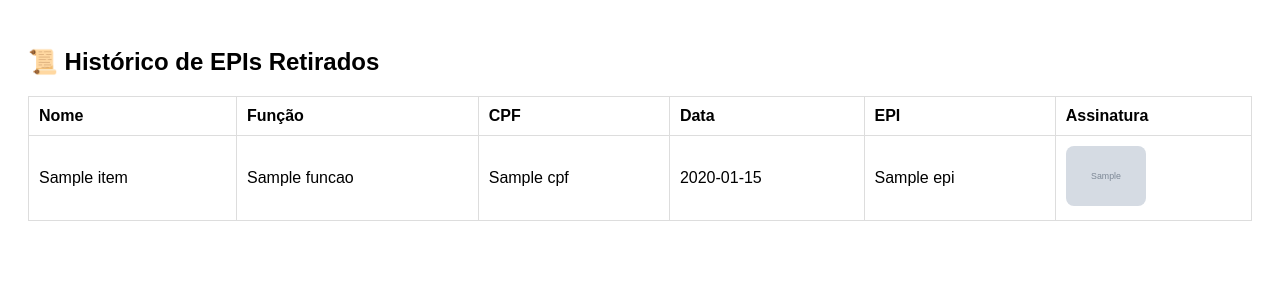
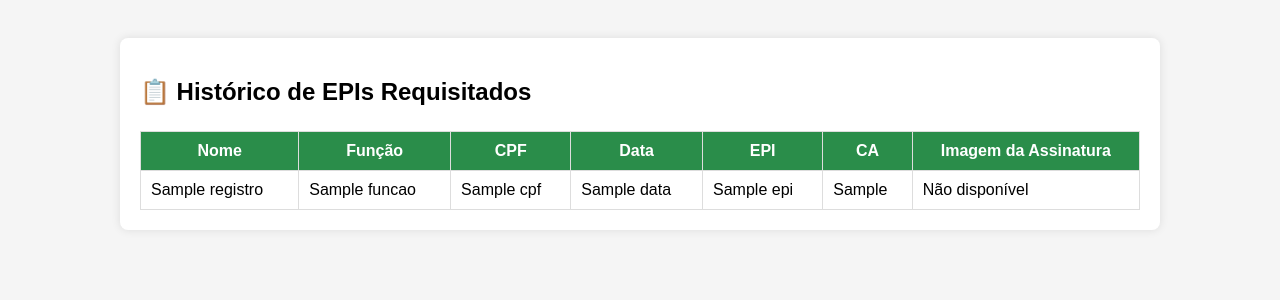
Before and after one commit to rhamon527/orca, a Python web app: template templates/historico_epis.html in a window 1280 px wide. Shown: the top 300 px of the page. Run offline with Jinja, Linux system fonts and the light colour scheme; the template is opened without the code that fills it: most values are stand-ins (such as "Sample title", 1, 10 or a date in 2020); grey boxes marked "Sample" are stand-in pictures.

Commit message:
Update historico_epis.html

```diff
--- a/templates/historico_epis.html
+++ b/templates/historico_epis.html
@@ -4,39 +4,69 @@
     <meta charset="UTF-8">
     <title>Histórico de EPIs</title>
     <style>
-        body { font-family: Arial; padding: 20px; }
-        table { width: 100%; border-collapse: collapse; }
-        th, td { border: 1px solid #ddd; padding: 10px; text-align: left; }
-        img { width: 80px; border-radius: 8px; }
+        body {
+            font-family: Arial, sans-serif;
+            padding: 30px;
+            background-color: #f5f5f5;
+        }
+        .container {
+            background: white;
+            padding: 20px;
+            border-radius: 8px;
+            max-width: 1000px;
+            margin: auto;
+            box-shadow: 0 0 10px rgba(0,0,0,0.1);
+        }
+        table {
+            width: 100%;
+            border-collapse: collapse;
+            margin-top: 25px;
+        }
+        th, td {
+            padding: 10px;
+            border: 1px solid #ddd;
+        }
+        th {
+            background-color: #2a8d4a;
+            color: white;
+        }
     </style>
 </head>
 <body>
-    <h2>📜 Histórico de EPIs Retirados</h2>
+    <div class="container">
+        <h2>📋 Histórico de EPIs Requisitados</h2>
         <table>
+            <thead>
                 <tr>
                     <th>Nome</th>
                     <th>Função</th>
                     <th>CPF</th>
                     <th>Data</th>
                     <th>EPI</th>
-            <th>Assinatura</th>
+                    <th>CA</th>
+                    <th>Imagem da Assinatura</th>
                 </tr>
-        {% for item in dados %}
+            </thead>
+            <tbody>
+                {% for r in registros %}
                 <tr>
-            <td>{{ item.nome }}</td>
-            <td>{{ item.funcao }}</td>
-            <td>{{ item.cpf }}</td>
-            <td>{{ item.data_requisicao.strftime('%d/%m/%Y') }}</td>
-            <td>{{ item.epi }}</td>
+                    <td>{{ r.nome }}</td>
+                    <td>{{ r.funcao }}</td>
+                    <td>{{ r.cpf }}</td>
+                    <td>{{ r.data }}</td>
+                    <td>{{ r.epi }}</td>
+                    <td>{{ r.ca }}</td>
                     <td>
-                {% if item.imagem %}
-                    <img src="{{ item.imagem }}" alt="Assinatura">
+                        {% if r.assinatura %}
+                        <img src="{{ url_for('static', filename='assinaturas/' ~ r.assinatura) }}" width="100">
                         {% else %}
-                    Sem imagem
+                        Não disponível
                         {% endif %}
                     </td>
                 </tr>
                 {% endfor %}
+            </tbody>
         </table>
+    </div>
 </body>
 </html>
```
Lines whose indentation alone changed are shown as unchanged.
